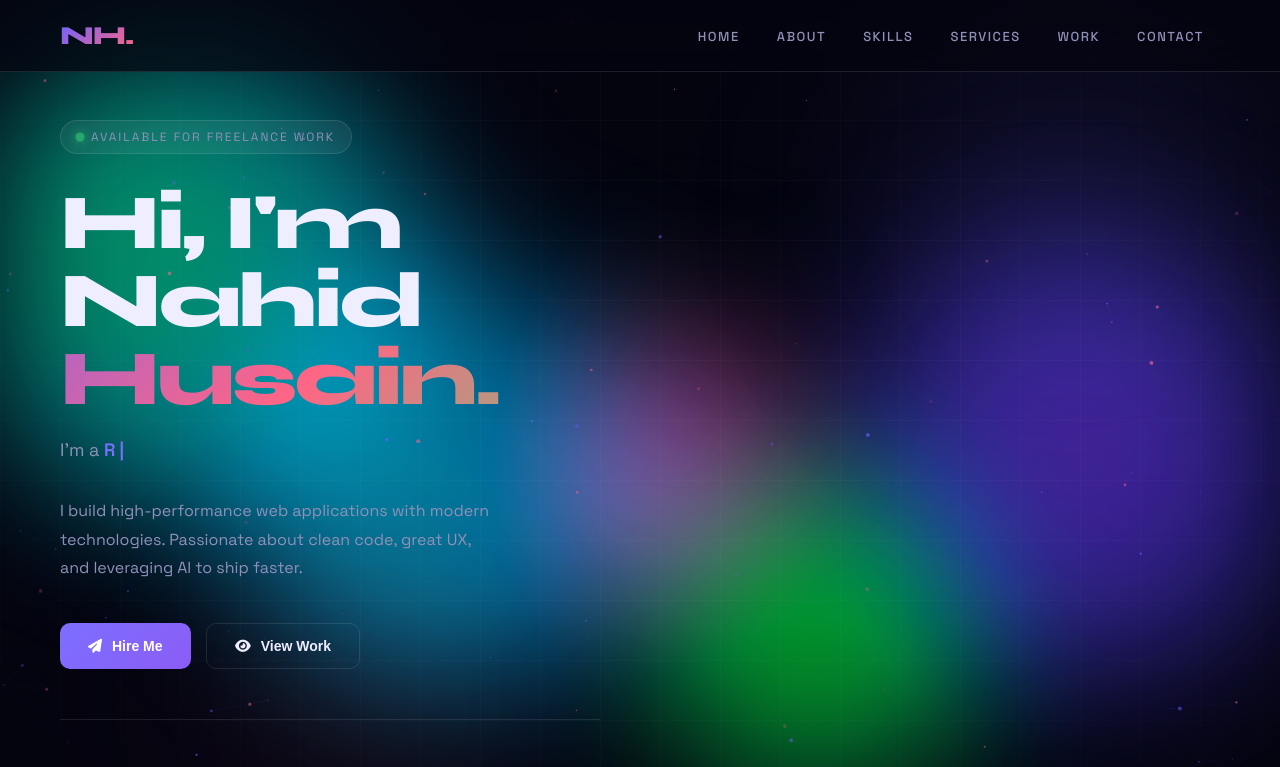
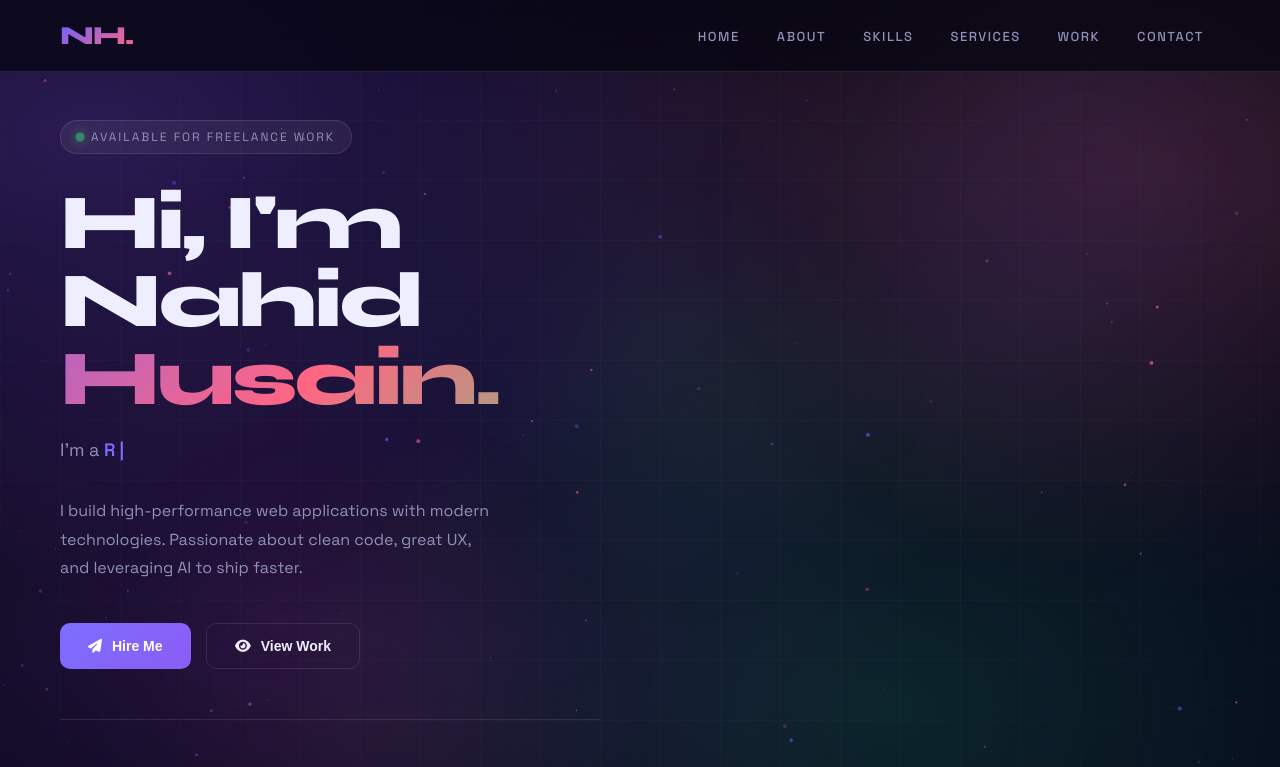
Before and after one commit to Nahid788-coder/portfolio, a React (Vite) app: page / in a window 1280 px wide. Shown: the top 767 px of the page. Built offline with nearby package versions, Linux system fonts and the light colour scheme.

Commit message:
Add stair scroll-up animation to portfolio cards

```diff
--- a/src/App.css
+++ b/src/App.css
@@ -27,105 +27,10 @@ html {
 
 body {
   font-family: 'Space Grotesk', sans-serif;
-  background: #04040f;
+  background: #07071a;
   color: var(--text-primary);
   overflow-x: hidden;
   cursor: none;
-}
-
-/* ============ LIQUID BLOB BACKGROUND ============ */
-.blob-bg {
-  position: fixed;
-  inset: 0;
-  z-index: 0;
-  pointer-events: none;
-  overflow: hidden;
-  filter: blur(70px) saturate(1.4);
-}
-
-.blob {
-  position: absolute;
-  border-radius: 50%;
-  opacity: 0.55;
-  mix-blend-mode: screen;
-}
-
-.blob1 {
-  width: 520px;
-  height: 520px;
-  background: radial-gradient(circle at 40% 40%, #00ff9f, #00b4d8 60%, transparent 80%);
-  top: -120px;
-  left: -80px;
-  animation: blobFloat1 14s ease-in-out infinite;
-}
-
-.blob2 {
-  width: 450px;
-  height: 450px;
-  background: radial-gradient(circle at 50% 50%, #7c3aed, #4f46e5 50%, transparent 80%);
-  top: 20%;
-  right: -100px;
-  animation: blobFloat2 18s ease-in-out infinite;
-}
-
-.blob3 {
-  width: 380px;
-  height: 380px;
-  background: radial-gradient(circle at 40% 60%, #00d4ff, #0ea5e9 50%, transparent 80%);
-  bottom: 10%;
-  left: 15%;
-  animation: blobFloat3 20s ease-in-out infinite;
-}
-
-.blob4 {
-  width: 300px;
-  height: 300px;
-  background: radial-gradient(circle at 50% 50%, #39ff14, #00ff88 50%, transparent 80%);
-  bottom: -60px;
-  right: 20%;
-  animation: blobFloat4 16s ease-in-out infinite;
-}
-
-.blob5 {
-  width: 260px;
-  height: 260px;
-  background: radial-gradient(circle at 50% 50%, #a855f7, #ec4899 50%, transparent 80%);
-  top: 45%;
-  left: 40%;
-  animation: blobFloat5 22s ease-in-out infinite;
-}
-
-@keyframes blobFloat1 {
-  0%, 100% { transform: translate(0, 0) scale(1) rotate(0deg); border-radius: 50%; }
-  25%  { transform: translate(60px, 80px) scale(1.1) rotate(20deg); border-radius: 60% 40% 55% 45%; }
-  50%  { transform: translate(20px, 150px) scale(0.92) rotate(-10deg); border-radius: 45% 55% 40% 60%; }
-  75%  { transform: translate(-40px, 60px) scale(1.05) rotate(15deg); border-radius: 55% 45% 60% 40%; }
-}
-
-@keyframes blobFloat2 {
-  0%, 100% { transform: translate(0, 0) scale(1) rotate(0deg); border-radius: 50%; }
-  30%  { transform: translate(-80px, 60px) scale(1.08) rotate(-15deg); border-radius: 40% 60% 45% 55%; }
-  60%  { transform: translate(-40px, 120px) scale(0.95) rotate(20deg); border-radius: 55% 45% 60% 40%; }
-  80%  { transform: translate(30px, 40px) scale(1.03) rotate(-8deg); border-radius: 48% 52% 42% 58%; }
-}
-
-@keyframes blobFloat3 {
-  0%, 100% { transform: translate(0, 0) scale(1); border-radius: 50%; }
-  35%  { transform: translate(80px, -60px) scale(1.12) rotate(12deg); border-radius: 42% 58% 55% 45%; }
-  65%  { transform: translate(40px, -120px) scale(0.9) rotate(-18deg); border-radius: 58% 42% 45% 55%; }
-}
-
-@keyframes blobFloat4 {
-  0%, 100% { transform: translate(0, 0) scale(1); border-radius: 50%; }
-  40%  { transform: translate(-60px, -80px) scale(1.15) rotate(25deg); border-radius: 44% 56% 50% 50%; }
-  70%  { transform: translate(50px, -40px) scale(0.88) rotate(-12deg); border-radius: 56% 44% 42% 58%; }
-}
-
-@keyframes blobFloat5 {
-  0%, 100% { transform: translate(0, 0) scale(1); border-radius: 50%; }
-  20%  { transform: translate(60px, -50px) scale(1.2) rotate(18deg); border-radius: 52% 48% 58% 42%; }
-  50%  { transform: translate(-50px, 70px) scale(0.85) rotate(-22deg); border-radius: 46% 54% 44% 56%; }
-  80%  { transform: translate(30px, -30px) scale(1.1) rotate(10deg); border-radius: 54% 46% 52% 48%; }
 }
 
 h1, h2, h3, h4 {
--- a/src/App.jsx
+++ b/src/App.jsx
@@ -39,14 +39,7 @@ function App() {
       )}
 
       <div className="scroll-progress" style={{ width: `${progress}%` }}></div>
-
-      <div className="blob-bg">
-        <div className="blob blob1"></div>
-        <div className="blob blob2"></div>
-        <div className="blob blob3"></div>
-        <div className="blob blob4"></div>
-        <div className="blob blob5"></div>
-      </div>
+      <div className="gradient-mesh"></div>
 
       <div className='main'>
         <Menu />
```
Also changed, not shown: src/Protfolio-Nahid07.jsx (+30 -2 lines).
